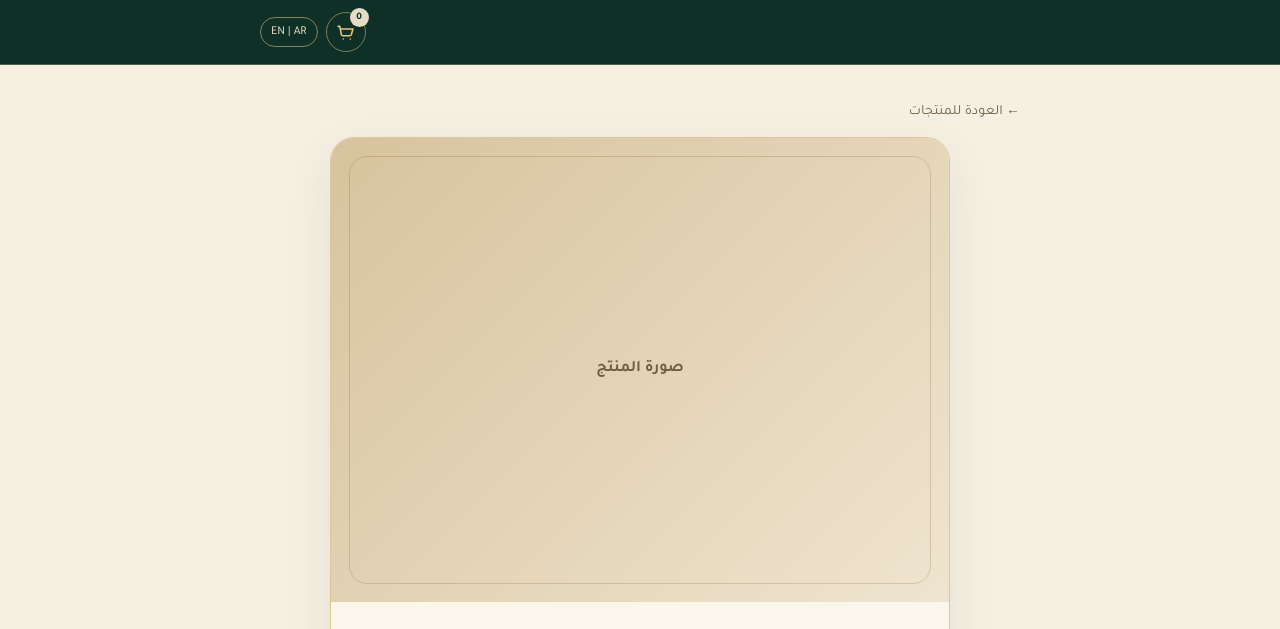
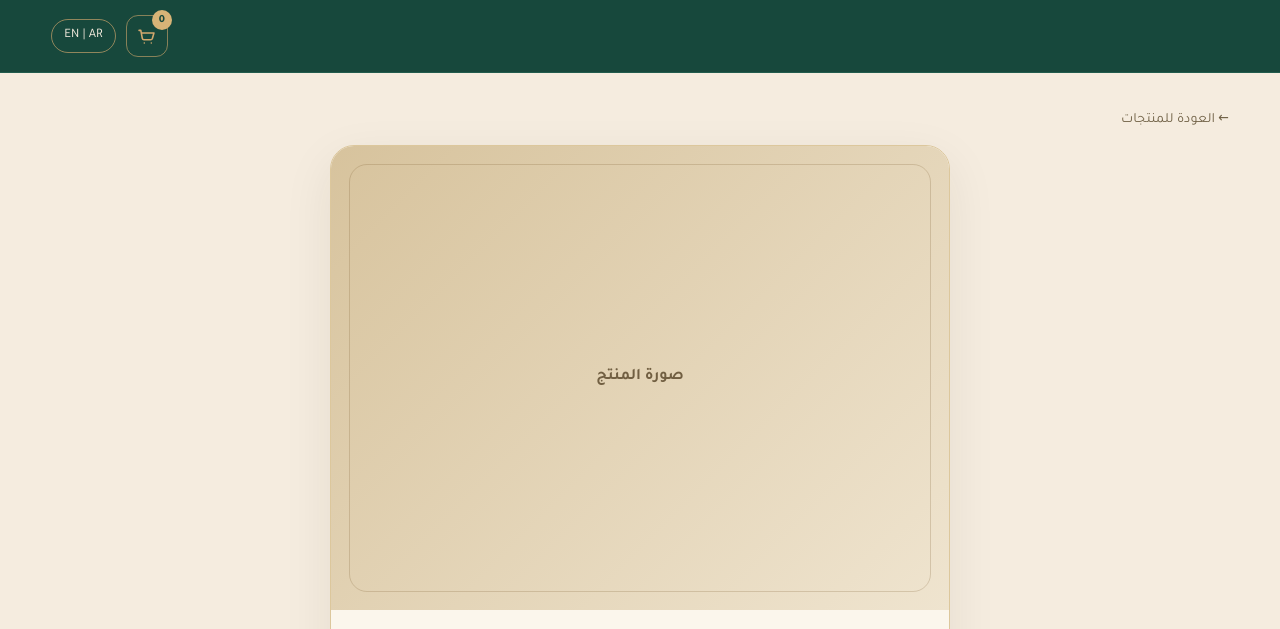
Before and after one commit to damarose226-a11y/DAMAR, a website: page public/product.html in a window 1280 px wide. Shown: the top 629 px of the page. Drawn offline with Linux system fonts and the light colour scheme.

Commit message:
Link public/product.html to shared storefront identity

```diff
--- a/public/product.html
+++ b/public/product.html
@@ -21,7 +21,7 @@
 @media(min-width:760px){.page{padding-top:36px}.product{max-width:620px;margin:auto}.content{padding:30px}.sizes{grid-template-columns:repeat(3,1fr)}}
 .cart svg{width:21px;height:21px;fill:none;stroke:currentColor;stroke-width:1.8;stroke-linecap:round;stroke-linejoin:round}
 </style>
-</head>
+<link rel="stylesheet" href="/storefront.css?v=20261002"></head>
 <body>
 <header class="topbar"><div class="container nav"><div class="tools"><a class="lang" href="#">EN | AR</a><a class="cart" href="cart.html" aria-label="السلة"><svg viewBox="0 0 24 24" aria-hidden="true"><path d="M3.5 5h2l1.7 9.1a2 2 0 0 0 2 1.6h7.6a2 2 0 0 0 1.9-1.4L20.5 8H6.1"/><path d="M9.5 19.5h.01M17.5 19.5h.01"/></svg><span class="badge" id="cartBadge">0</span></a></div></div></header>
 <main class="page"><div class="container">
```
